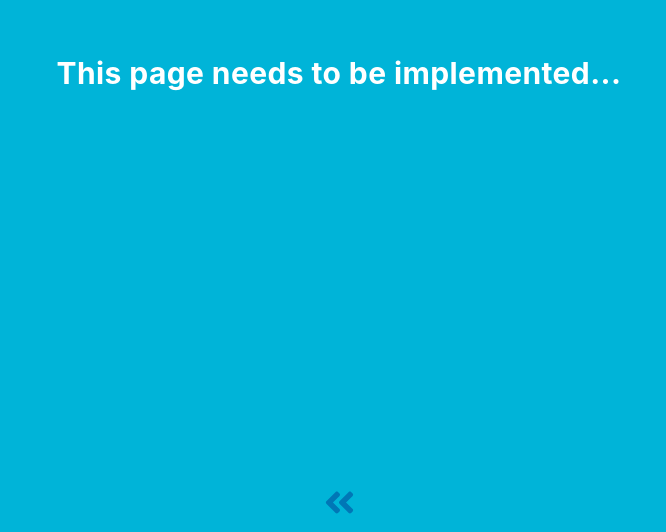
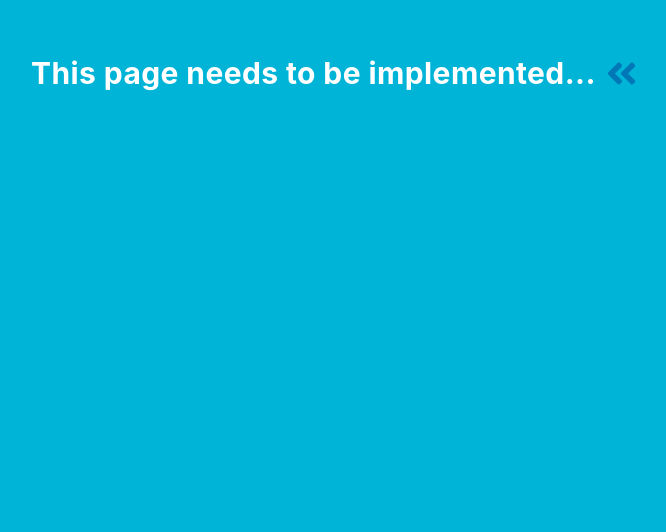
Before and after one commit to kindofclever/portfolio, a Next.js app: page /whatIlike in a window 1280 px wide. Shown: the part 327-859 px from the top of the page, without its empty margins (301-967 px from the left). After the commit the page ends 800 px from the top, so only its background shows below. Built offline with nearby package versions, Linux system fonts and the light colour scheme.

Commit message:
fixed back button ball

```diff
--- a/pages/whatIlike.js
+++ b/pages/whatIlike.js
@@ -7,6 +7,7 @@ const whatIlike = () => {
   return (
     <>
       <div className="w-screen h-screen flex justify-center items-center">
+        <div>
           <div className="flex justify-center items-center">
             <h3 className="text-white text-3xl">
               This page needs to be implemented...
@@ -16,7 +17,7 @@ const whatIlike = () => {
         <div className="flex justify-center">
           <Link href="/#about">
             <motion.div
-            className="text-[#0077B6] hover:text-[#ff4369] p-2 m-1 cursor-pointer"
+              className="text-[#0077B6] hover:text-[#ff4369] p-2 m- cursor-pointer"
               whileHover={{ scale: 1.2 }}
               whileTap={{ scale: 0.9 }}
               transition={{ type: 'spring', stiffness: 400, damping: 17 }}
@@ -25,6 +26,7 @@ const whatIlike = () => {
             </motion.div>
           </Link>
         </div>
+      </div>
     </>
   );
 };
```
Lines whose indentation alone changed are shown as unchanged.
